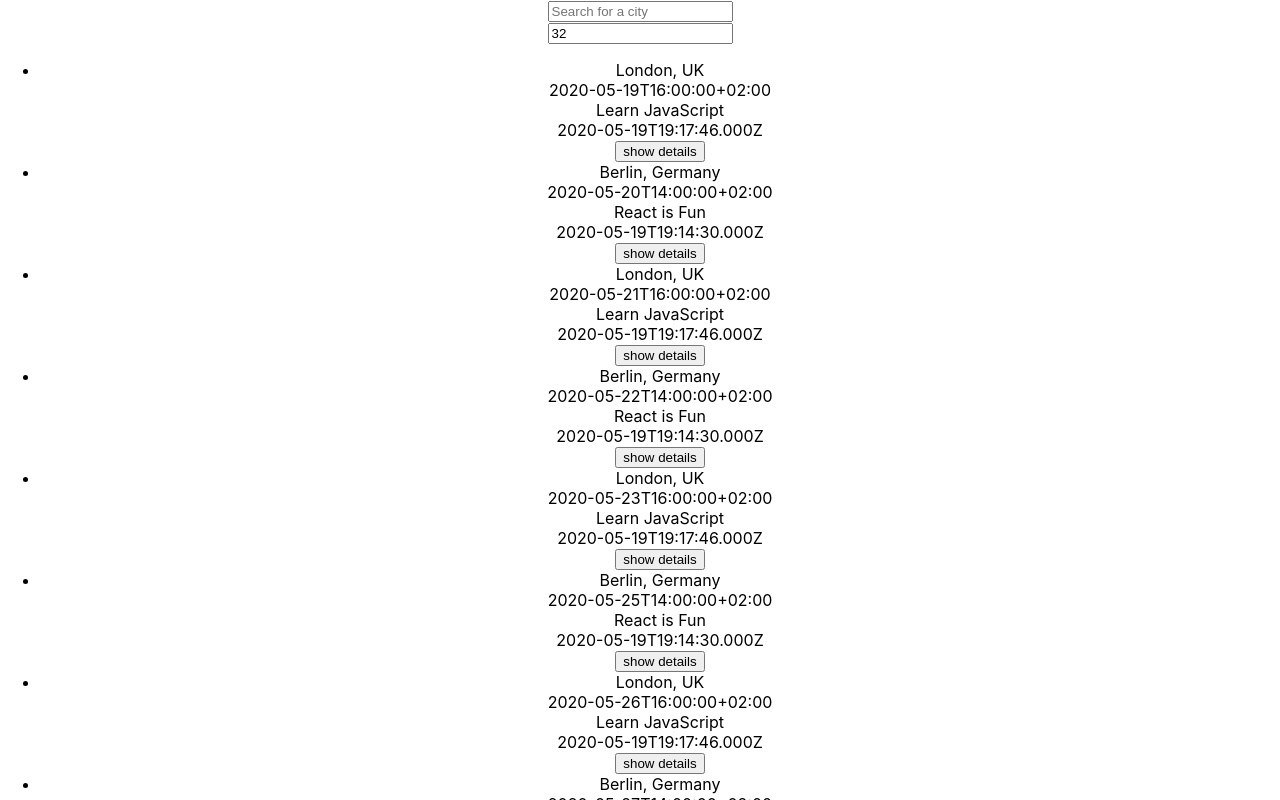
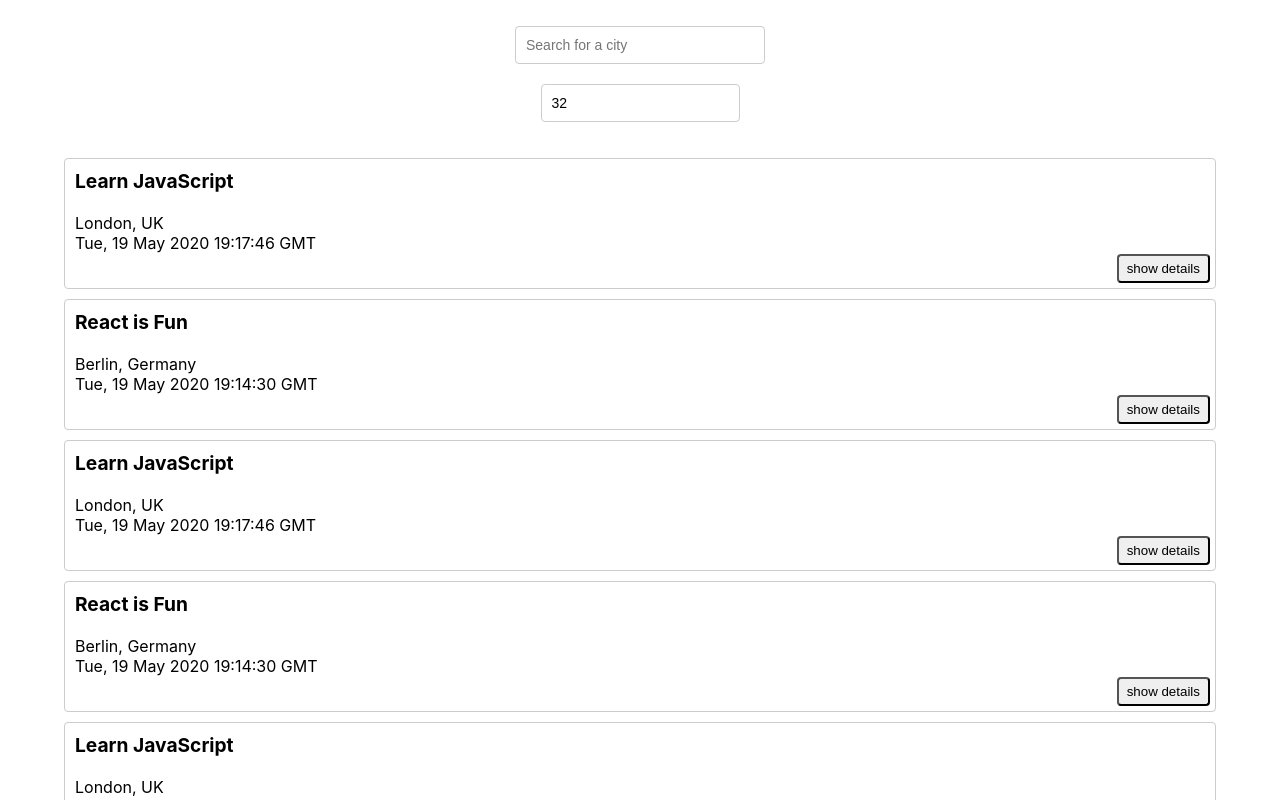
Before and after one commit to Jonathlon/Meet-App, a React (Create React App) app: page / in a window 1280 px wide. Shown: the top 800 px of the page. Built offline with nearby package versions, Linux system fonts and the light colour scheme.

Commit message:
added css

```diff
--- a/src/App.css
+++ b/src/App.css
@@ -1,38 +1,96 @@
+@import url(https://fonts.googleapis.com/css?family=Roboto:500);
 .App {
   text-align: center;
+  padding: 2% 5%;
 }
 
-.App-logo {
-  height: 40vmin;
-  pointer-events: none;
+.App * {
+  box-sizing: border-box;
 }
 
-@media (prefers-reduced-motion: no-preference) {
-  .App-logo {
-    animation: App-logo-spin infinite 20s linear;
-  }
+ul {
+  padding: 0;
+  list-style: none;
 }
 
-.App-header {
-  background-color: #282c34;
-  min-height: 100vh;
+p {
+  margin: 5px 0;
+}
+
+input[type="text"],
+input[type="number"] {
+  padding: 8px 6px 8px 10px;
+  border-radius: 4px;
+  outline: none;
+  border: 1px solid #ccc;
+  font-size: 14px;
+  line-height: 20px;
+  align-self: center;
+  height: 38px;
+  margin-bottom: 20px;
+}
+
+.city {
+  width: 250px;
+}
+
+.name {
+    margin: 5px, 0,;
+    margin-bottom: 20px;
+    font-size: larger;
+    font-weight: 700;
+
+}
+
+#city-search {
   display: flex;
   flex-direction: column;
-  align-items: center;
-  justify-content: center;
-  font-size: calc(10px + 2vmin);
-  color: white;
+  margin: auto;
+  position: relative;
 }
 
-.App-link {
-  color: #61dafb;
+.suggestions {
+  width: 250px;
+  position: absolute;
+  top: 45px;
+  z-index: 2;
+  align-self: center;
+  margin: 0;
+  font-size: 14px;
+  box-shadow: 10px 10px 16px -12px rgba(0, 0, 0, 0.75);
 }
 
-@keyframes App-logo-spin {
-  from {
-    transform: rotate(0deg);
-  }
-  to {
-    transform: rotate(360deg);
-  }
+.suggestions > li {
+  text-align: left;
+  padding: 8px 6px 8px 10px;
+  background-color: #eee;
+  cursor: default;
 }
+
+.suggestions > li:last-child {
+  border-bottom-left-radius: 4px;
+  border-bottom-right-radius: 4px;
+}
+
+.suggestions > li:hover {
+  background-color: #bcdcdb;
+}
+
+.event {
+  padding: 10px 10px 35px;
+  margin-bottom: 10px;
+  text-align: left;
+  border: 1px solid #ccc;
+  border-radius: 4px;
+  position: relative;
+}
+
+.details-btn {
+  position: absolute;
+  right: 5px;
+  bottom: 5px;
+  padding: 5px 8px;
+  border-radius: 4px;
+  outline: none;
+  cursor: pointer;
+}
--- a/src/components/Event.js
+++ b/src/components/Event.js
@@ -8,10 +8,12 @@
   return (
     <li>
       <div className="event">
+        <div className="name">{event.summary}</div>
         <div className="location">{event.location} </div>
-        <div className="dateTime">{event.start.dateTime}</div>
-        <div className="name">{event.summary}</div>
-        <div className="dateCreated">{event.created}</div>
+        <div className="dateTime">
+          {event && new Date(event.created).toUTCString()}
+        </div>
+        {/* <div className="dateCreated">{event.created}</div> */}
 
         {showDetails && <div className="details">{event.description}</div>}
         <button className="details-btn" onClick={toggleDetails}>
```
Also changed, not shown: 1 other file (tests, documents, lock files or other folders).
